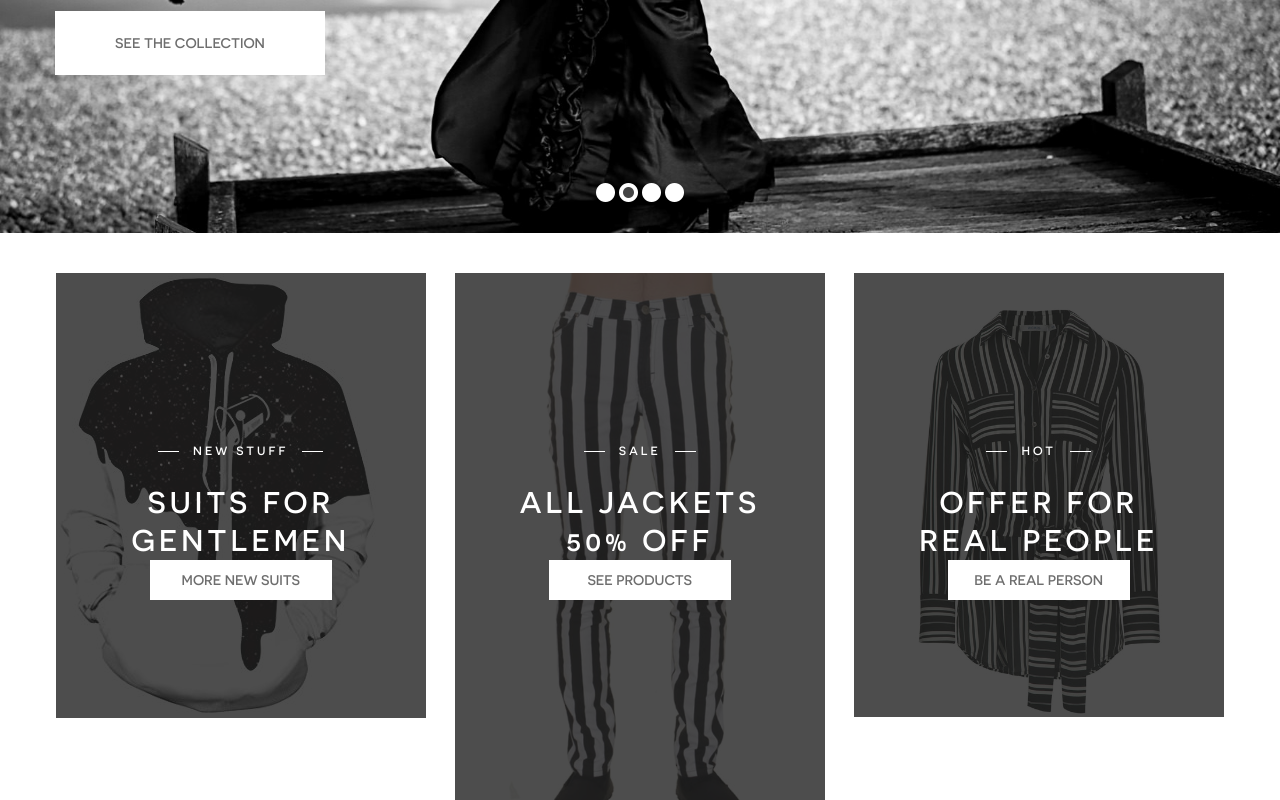
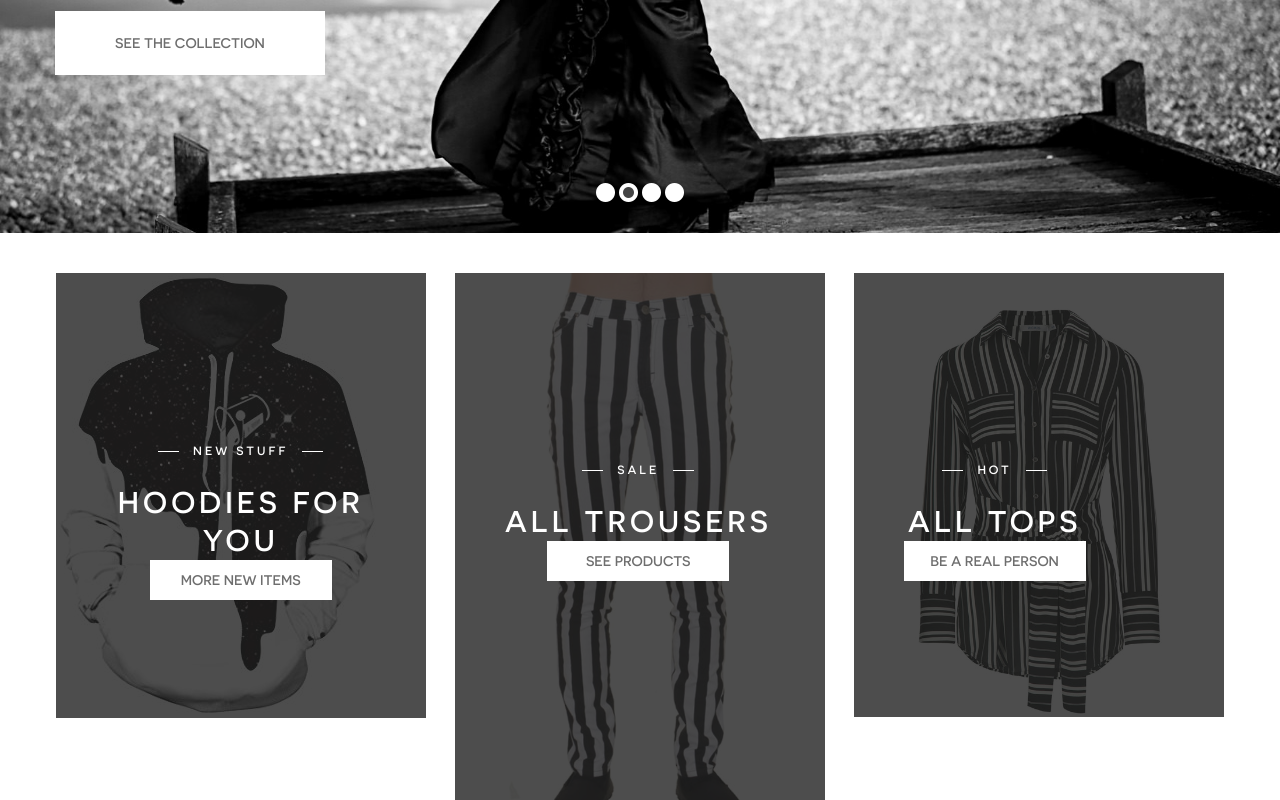
Before and after one commit to AshMeg/BenjaminGeorge-, a plain HTML site: page index.html in a window 1280 px wide. Shown: the part 791-1591 px from the top of the page. Drawn offline with nearby package versions, Linux system fonts and the light colour scheme.

Commit message:
Update index.html

```diff
--- a/index.html
+++ b/index.html
@@ -49,7 +49,7 @@
 							<div class="slide-info">
 								<h1>collection for real people</h1>
 								<p>Excepturi sint occaecati cupiditate non provident, similique sunt in culpa qui officia deserunt mollitia animi, id est laborum et dolorum fuga. Et harum quidem rerum facilis est et expedita distinctio.</p>
-								<a class="btn black big" href="#">See the collection</a>
+								<a class="btn white big" href="#">See the collection</a>
 							</div>
 						</div>
 					</li>
@@ -91,8 +91,8 @@
 							<div class="box-info">
 								<div class="box-info-holder">
 									<span class="title"><span>New stuff</span></span>
-									<h2>Suits for gentlemen</h2>
-									<span class="btn white normal">More new suits</span>
+									<h2>Hoodies for you</h2>
+									<span class="btn white normal">More new items</span>
 								</div>
 							</div>
 						</a>
@@ -104,7 +104,7 @@
 							<div class="box-info">
 								<div class="box-info-holder">
 									<span class="title"><span>Sale</span></span>
-									<h2>all Jackets 50% off</h2>
+									<h2>all trousers</h2>
 									<span class="btn white normal">See products</span>
 								</div>
 							</div>
@@ -117,7 +117,7 @@
 							<div class="box-info">
 								<div class="box-info-holder">
 									<span class="title"><span>Hot</span></span>
-									<h2>Offer for real people</h2>
+									<h2>all tops</h2>
 									<span class="btn white normal">Be a real person</span>
 								</div>
 							</div>
```
